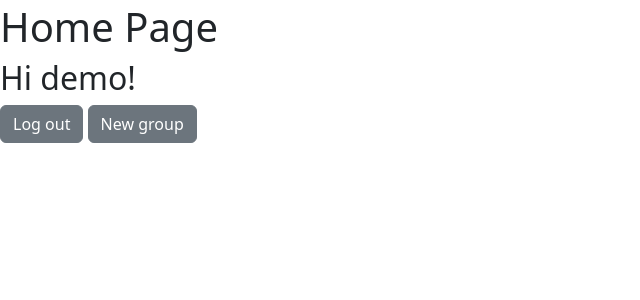
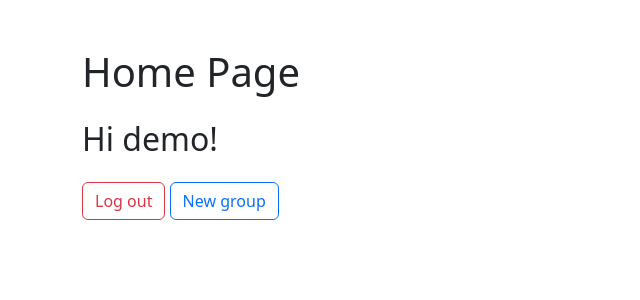
Before and after one commit to Demo-23home/Django-Simple-Chatting-App, a Django app: template templates/user/home.html in a window 1280 px wide. Shown: the top 300 px of the page, without its empty margins (0-640 px from the left). Run offline with Django 5.2, Linux system fonts and the light colour scheme; the template is opened without the code that fills it, so the values that code supplies are empty; a user stored in the database is signed in.

Commit message:
Adding Some (Styling, Enhancements)

```diff
--- a/templates/user/home.html
+++ b/templates/user/home.html
@@ -1,30 +1,41 @@
 {% extends 'user/base.html' %}
 {% block title %} Home {% endblock title %}
 {% block content %}
-    <h1 style="margin-top: 3px;">Home Page</h1>
+<div class="container mt-5">
+    <h1 class="mb-4">Home Page</h1>
 
     {% if user.is_authenticated %}
-      <h2>Hi {{ user }}!</h2>
-      <a href="{% url 'logout' %}" class="btn btn-secondary">Log out</a>
-      <a href="{% url 'new_group' %}" class="btn btn-secondary">New group</a>
+        <h2 class="mb-4">Hi {{ user }}!</h2>
+        <div class="mb-4">
+            <a href="{% url 'logout' %}" class="btn btn-outline-danger">Log out</a>
+            <a href="{% url 'new_group' %}" class="btn btn-outline-primary">New group</a>
+        </div>
 
-    <ul>
+        <div class="list-group">
             {% for group in groups %}
-      <div id="{{ group.uuid }}">
-        <li><a>{{ group.uuid }}</a></li>
+            <div id="{{ group.uuid }}" class="list-group-item list-group-item-action">
+                <h5 class="mb-3">{{ group.name }}</h5>
+                <p class="mb-2">Group UUID: {{ group.uuid }}</p>
+                <div class="btn-group" role="group" aria-label="Group Actions">
                     {% if request.user in group.members.all %}
-            <a href="{% url 'open_chat' uuid=group.uuid %}">Open</a>
-            <a href="{% url 'leave_group' uuid=group.uuid %}">Leave</a>
-            <a href="{% url 'remove_group' uuid=group.uuid %}">Delete</a>
+                        <a href="{% url 'open_chat' uuid=group.uuid %}" class="btn btn-outline-success btn-sm">Open</a>
+                        <a href="{% url 'leave_group' uuid=group.uuid %}" class="btn btn-outline-warning btn-sm">Leave</a>
+                        <a href="{% url 'remove_group' uuid=group.uuid %}" class="btn btn-outline-danger btn-sm">Delete</a>
                     {% else %}
-            <a href="{% url 'join_group' uuid=group.uuid %}">Join</a>
+                        <a href="{% url 'join_group' uuid=group.uuid %}" class="btn btn-outline-primary btn-sm">Join</a>
                     {% endif %}
                 </div>
+            </div>
             {% endfor %}
-    </ul>
+        </div>
 
     {% else %}
-      <h2>Hmm, who are you?</h2><a href="{% url 'login' %}" class="btn btn-secondary">Log in</a> OR <a href="{% url 'signup' %}" class="btn btn-info">Sign up</a>
+        <h2 class="mb-4">Hmm, who are you?</h2>
+        <p>
+            <a href="{% url 'login' %}" class="btn btn-outline-secondary">Log in</a>
+            OR
+            <a href="{% url 'signup' %}" class="btn btn-outline-info">Sign up</a>
+        </p>
     {% endif %}
-
+</div>
 {% endblock content %}
```
Also changed, not shown: chat/consumers.py (+46 -24 lines), templates/chat/chat.html (+24 -20 lines), db.sqlite3. Lines whose indentation alone changed are shown as unchanged.
